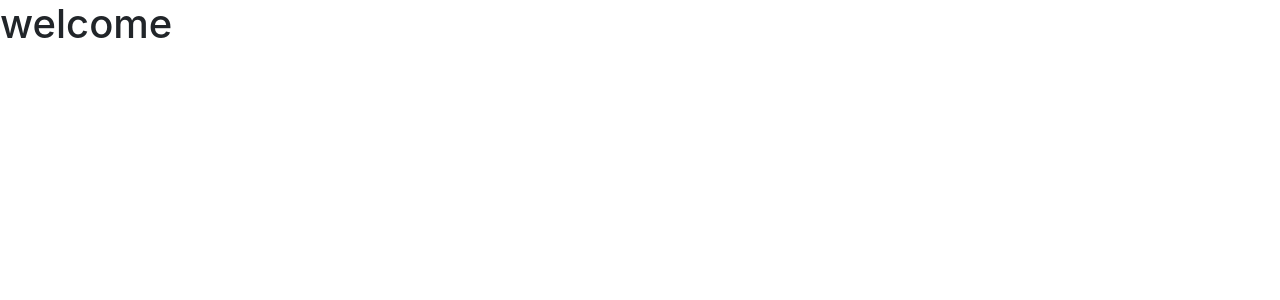
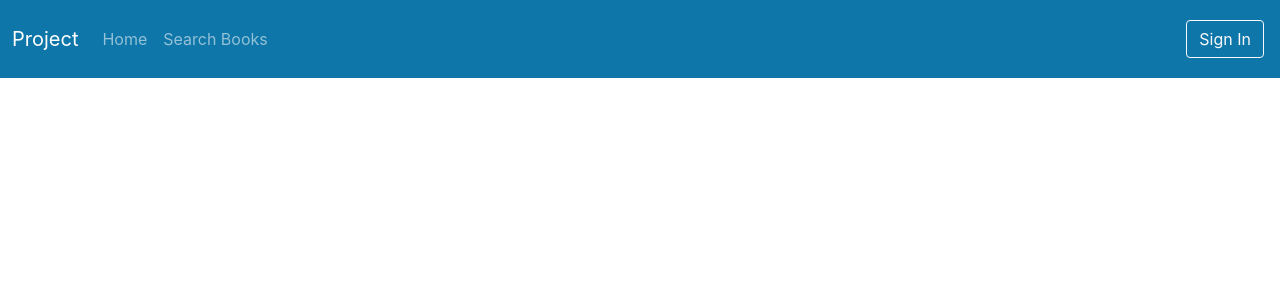
Before and after one commit to matthewguizar/Library-Project, a React (Create React App) app in the folder frontend/react-library/: page / in a window 1280 px wide. Shown: the top 300 px of the page. Built offline with nearby package versions, Linux system fonts and the light colour scheme.

Commit message:
navbar setup. closes #4

```diff
--- a/frontend/react-library/src/App.tsx
+++ b/frontend/react-library/src/App.tsx
@@ -1,11 +1,10 @@
 import React from 'react';
 import './App.css';
+import { Navbar } from './layouts/NavbarAndFooter/Navbar';
 
 function App() {
   return (
-    <div className="App">
-      <h1>welcome</h1>
-    </div>
+    <Navbar/>
   );
 }
 
--- /dev/null
+++ b/frontend/react-library/src/layouts/NavbarAndFooter/Navbar.tsx
@@ -0,0 +1,31 @@
+export const Navbar = () => {
+    return (
+<nav className='navbar navbar-expand-lg navbar-dark main-color py-3'>
+      <div className='container-fluid'>
+        <span className='navbar-brand'>Project</span>
+        <button className='navbar-toggler' type='button'
+        data-bs-toggle='collapse' data-bs-target='#navbarNavDropdown'
+        aria-controls='navbarNavDropdown' aria-expanded='false'
+        aria-label='Toggle Navigation'
+        >
+          <span className='navbar-toggler-icon'></span>
+        </button>
+        <div className='collapse navbar-collapse' id='navbarNavDropdown'>
+          <ul className='navbar-nav'>
+            <li className='nav-item'>
+              <a className='nav-link' href='#'>Home</a>
+            </li>
+            <li className='nav-item'>
+              <a className='nav-link' href='#'>Search Books</a>
+            </li>
+          </ul>
+          <ul className='navbar-nav ms-auto'>
+            <li className='nav-item m-1'>
+              <a type='button' className='btn btn-outline-light' href='#'>Sign In</a>
+            </li>
+          </ul>
+        </div>
+      </div>
+    </nav>
+    );
+}
```
